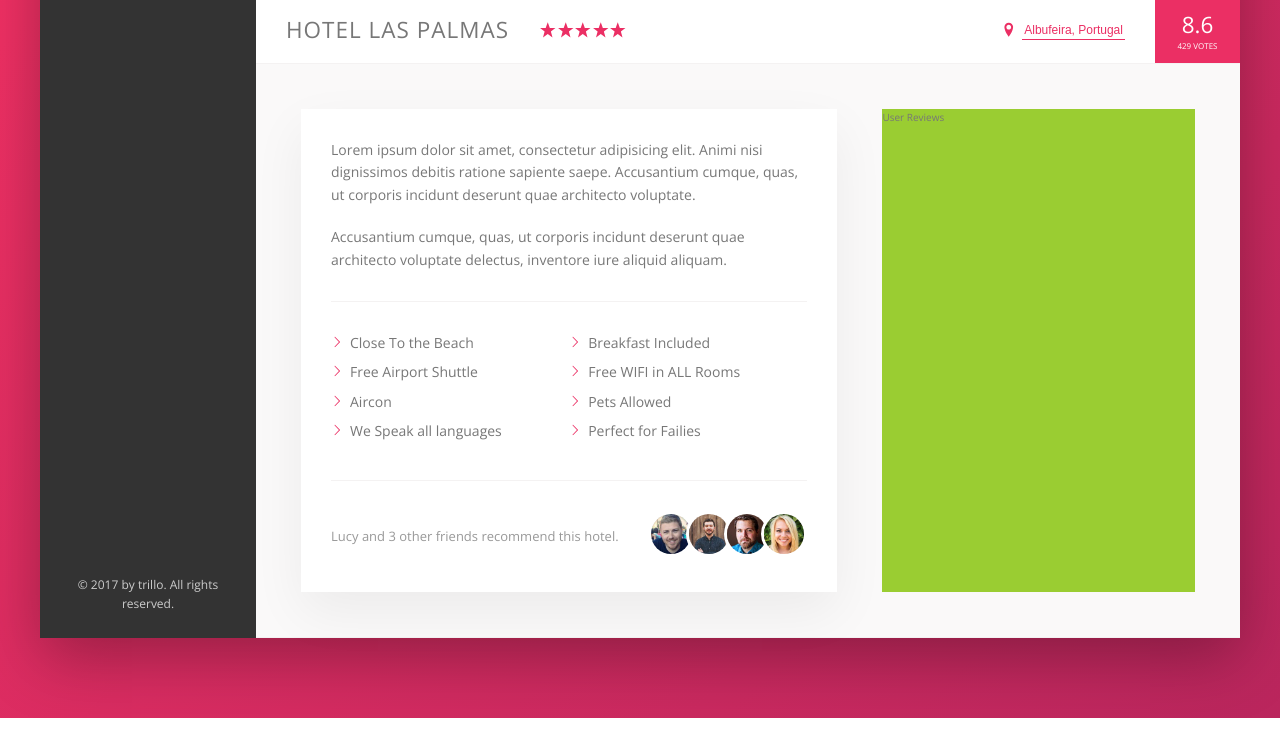
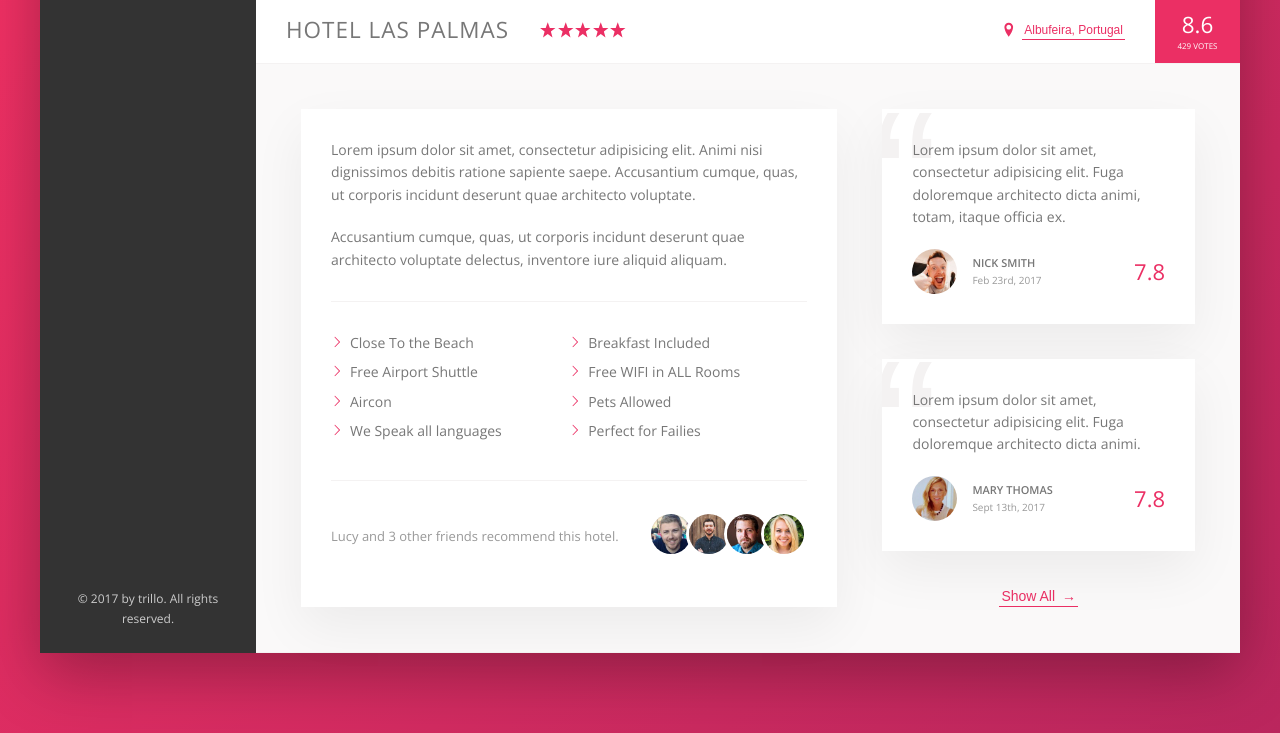
Before and after one commit to JacquesBeets/trillo-flexbox, a website: page index.html in a window 1280 px wide. Shown: the part 538-1271 px from the top of the page. Drawn offline with nearby package versions, Linux system fonts and the light colour scheme.

Commit message:
hotel section complete

```diff
--- a/index.html
+++ b/index.html
@@ -170,8 +170,36 @@
                         </div>
                     </div>
 
-                    <div class="user-review">
-                        User Reviews
+                    <div class="user-reviews">
+                        <figure class="review">
+                            <blockquote class="review__text">
+                                Lorem ipsum dolor sit amet, consectetur adipisicing elit. Fuga doloremque architecto
+                                dicta animi, totam, itaque officia ex.
+                            </blockquote>
+                            <figcaption class="review__user">
+                                <img src="img/user-1.jpg" alt="User 1" class="review__photo">
+                                <div class="review__user-box">
+                                    <p class="review__user-name">Nick Smith</p>
+                                    <p class="review__user-date">Feb 23rd, 2017</p>
+                                </div>
+                                <div class="review__rating">7.8</div>
+                            </figcaption>
+                        </figure>
+                        <figure class="review">
+                            <blockquote class="review__text">
+                                Lorem ipsum dolor sit amet, consectetur adipisicing elit. Fuga doloremque architecto
+                                dicta animi.
+                            </blockquote>
+                            <figcaption class="review__user">
+                                <img src="img/user-2.jpg" alt="User 2" class="review__photo">
+                                <div class="review__user-box">
+                                    <p class="review__user-name">Mary Thomas</p>
+                                    <p class="review__user-date">Sept 13th, 2017</p>
+                                </div>
+                                <div class="review__rating">7.8</div>
+                            </figcaption>
+                        </figure>
+                        <button class="btn-inline">Show All <span>&rarr;</span></button>
                     </div>
                 </div>
 
--- a/sass/_components.scss
+++ b/sass/_components.scss
@@ -273,8 +273,17 @@
   cursor: pointer;
   transition: all 0.2s ease-in-out;
 
+  & span {
+    margin-left: 3px;
+    transition: margin-left 0.2s;
+  }
+
   &:hover {
     color: var(--color-grey-dark-1);
+
+    span {
+      margin-left: 8px;
+    }
   }
 
   &:focus {
@@ -371,3 +380,65 @@
     }
   }
 }
+
+/////////////////////////////////////////
+//REVIEWS
+
+.review {
+  background-color: #fff;
+  box-shadow: var(--shadow-light);
+  padding: 3rem;
+  margin-bottom: 3.5rem;
+  position: relative;
+  overflow: hidden;
+
+  &__text {
+    font-weight: 400;
+    margin-bottom: 2rem;
+    z-index: 2;
+    position: relative;
+  }
+
+  &__user {
+    display: flex;
+    align-items: center;
+
+    &-box {
+      margin-right: auto;
+    }
+    &-name {
+      font-weight: 800;
+      text-transform: uppercase;
+      font-size: 1.1rem;
+    }
+    &-date {
+      font-size: 1rem;
+      color: var(--color-grey-dark-3);
+    }
+  }
+
+  &__photo {
+    height: 4.5rem;
+    width: 4.5rem;
+    border-radius: 50%;
+    margin-right: 1.5rem;
+  }
+
+  &__rating {
+    font-size: 2.2rem;
+    color: var(--color-primary);
+    font-weight: 300;
+  }
+
+  &::before {
+    content: "\201C";
+    position: absolute;
+    top: -2.75rem;
+    left: -1rem;
+    font-size: 20rem;
+    line-height: 1;
+    color: var(--color-grey-light-2);
+    font-family: sans-serif;
+    z-index: 1;
+  }
+}
--- a/sass/_layout.scss
+++ b/sass/_layout.scss
@@ -37,6 +37,7 @@
 }
 
 .detail {
+  font-size: 1.4rem;
   display: flex;
   padding: 4.5rem;
   background-color: var(--color-grey-light-1);
@@ -44,7 +45,6 @@
 }
 
 .description {
-  font-size: 14px;
   background-color: #fff;
   box-shadow: var(--shadow-light);
   padding: 3rem;
@@ -52,7 +52,10 @@
   margin-right: 4.5rem;
 }
 
-.user-review {
-  background-color: yellowgreen;
+.user-reviews {
   flex: 1;
+
+  display: flex;
+  flex-direction: column;
+  align-items: center;
 }
```
Also changed, not shown: css/style.css.
